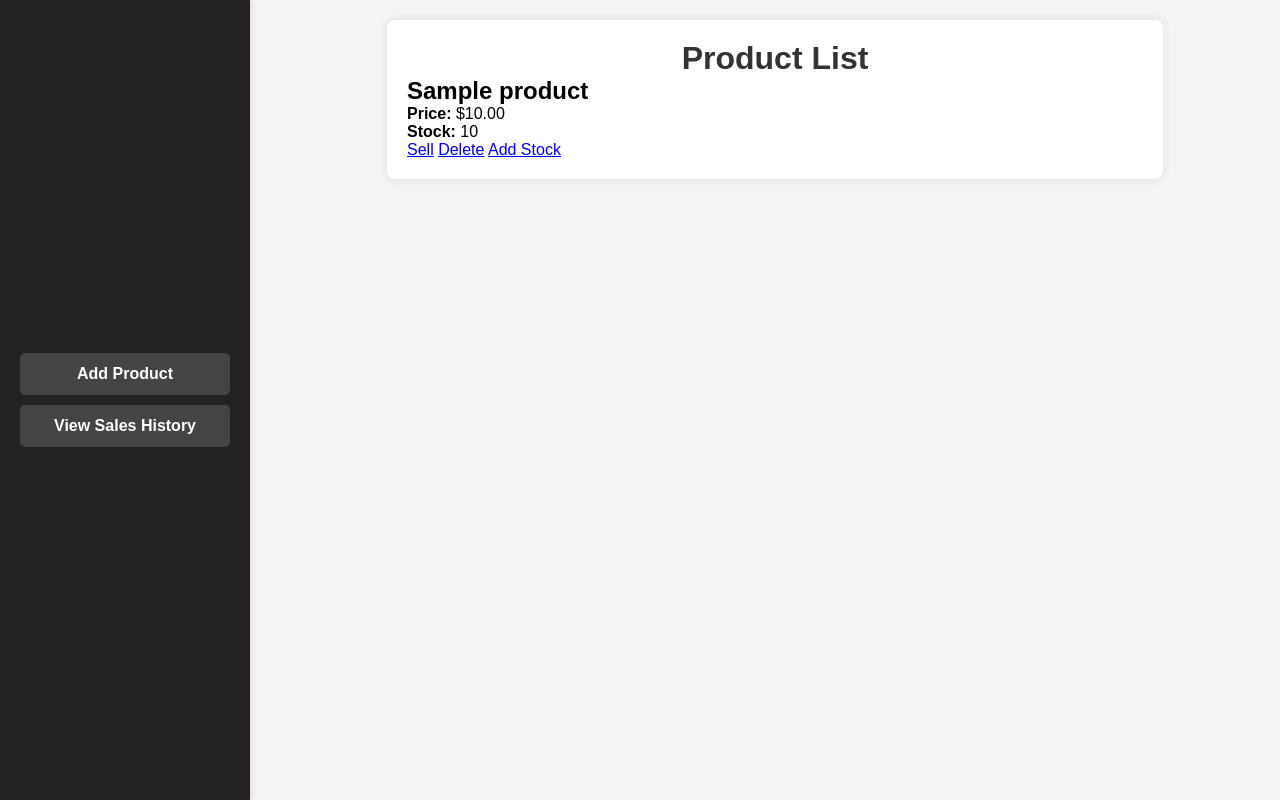
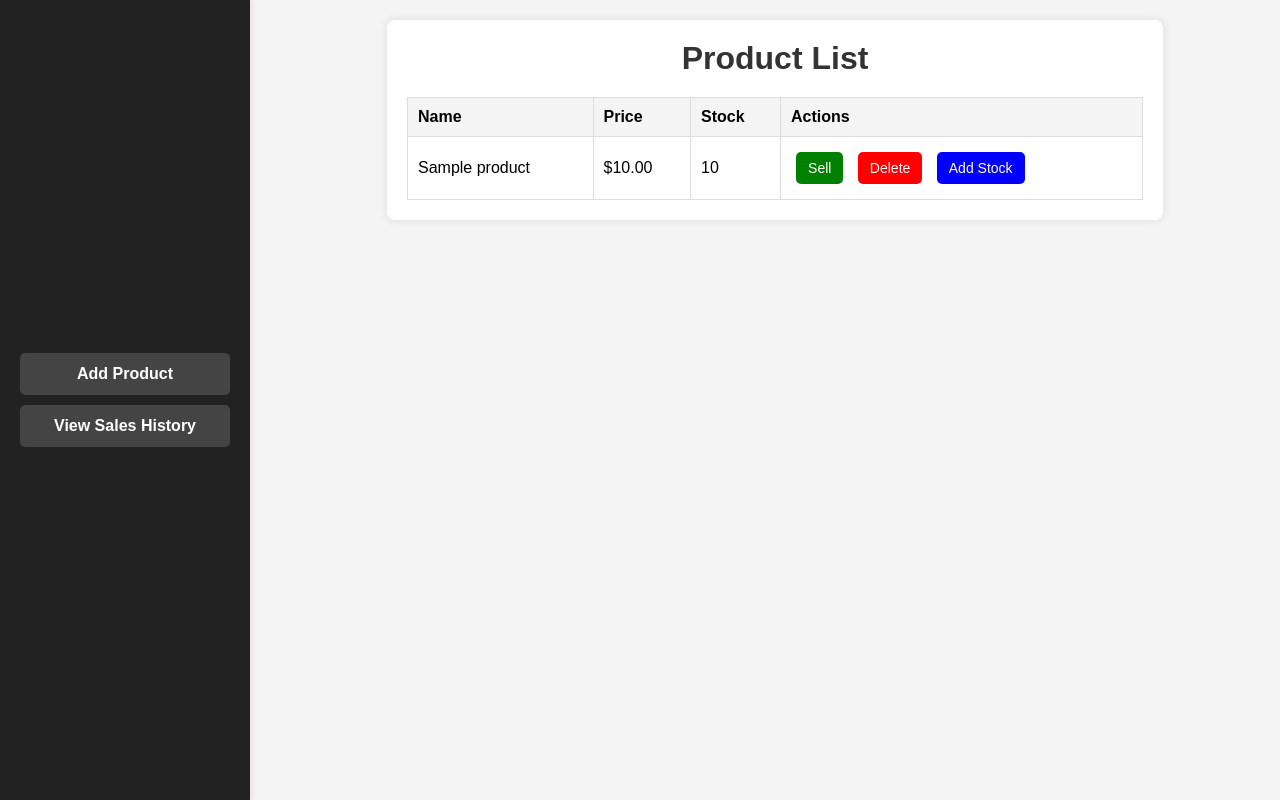
Before and after one commit to veerajsalain/Inventory, a Django app: page / in a window 1280 px wide. Run offline with Django 5.2, Linux system fonts and the light colour scheme; tables that the repository leaves empty hold one stand-in row (values such as "Sample post").

Commit message:
new update

```diff
--- a/inventory/static/css/add_product.css
+++ b/inventory/static/css/add_product.css
@@ -1,6 +1,6 @@
 body {
     font-family: Arial, sans-serif;
-    background-color: #d7dbcf;
+    background-color: #fffff7;
     margin: 0;
     padding: 0;
     display: flex;
@@ -12,7 +12,7 @@ body {
 form {
     width: 500px;
     padding: 40px;
-    background: white;
+    background: rgb(236, 244, 236);
     border-radius: 5px;
     box-shadow: 0 0 10px rgba(0, 0, 0, 0.1);
 }
--- a/inventory/static/css/product_list.css
+++ b/inventory/static/css/product_list.css
@@ -127,7 +127,7 @@ h1 {
     color: #333;
 }
 
-.product-table {
+/* .product-table {
     width: 100%;
     border-collapse: collapse;
 }
@@ -158,4 +158,49 @@ button {
 
 button:hover {
     background-color: #218838;
+} */
+
+/* Styling for the product table */
+table {
+    width: 100%;
+    border-collapse: collapse;
+    margin-top: 20px;
 }
+
+th, td {
+    border: 1px solid #ddd;
+    padding: 10px;
+    text-align: left;
+}
+
+th {
+    background-color: #f4f4f4;
+    font-weight: bold;
+}
+
+/* Button styles */
+.actions a {
+    padding: 8px 12px;
+    margin: 5px;
+    text-decoration: none;
+    border-radius: 5px;
+    color: white;
+    font-size: 14px;
+    display: inline-block;
+}
+
+.sell {
+    background-color: green;
+}
+
+.delete {
+    background-color: red;
+}
+
+.add {
+    background-color: blue;
+}
+
+.actions a:hover {
+    opacity: 0.8;
+}
--- a/inventory/templates/inventory/add_product.html
+++ b/inventory/templates/inventory/add_product.html
@@ -38,7 +38,7 @@
     <meta charset="UTF-8">
     <meta name="viewport" content="width=device-width, initial-scale=1.0">
     <title>Add Product</title>
-    <link rel="stylesheet" type="text/css" href="{% static 'css/add_product.css' %}">
+    <link rel="stylesheet" type="text/css" href="{% static 'css/add_product.css' %}?v=7">
 </head>
 <body>
 
--- a/inventory/templates/inventory/billing.html
+++ b/inventory/templates/inventory/billing.html
@@ -27,7 +27,7 @@
     <meta charset="UTF-8">
     <meta name="viewport" content="width=device-width, initial-scale=1.0">
     <title>Billing</title>
-    <link rel="stylesheet" type="text/css" href="{% static 'css/billing.css' %}?v=3">
+    <link rel="stylesheet" type="text/css" href="{% static 'css/billing.css' %}?v=4">
 </head>
 <body>
 
--- a/inventory/templates/inventory/product_list.html
+++ b/inventory/templates/inventory/product_list.html
@@ -1,82 +1,5 @@
-<!-- {% load static %}
-<!DOCTYPE html>
-<html lang="en">
-<head>
-    <meta charset="UTF-8">
-    <meta name="viewport" content="width=device-width, initial-scale=1.0">
-    <title>Document</title>
-
-{% for product in products %}
-    <link rel="stylesheet" type="text/css" href="{% static 'css/style.css' %}">
-</head>
-<body>
-    <h2>{{ product.name }}</h2>
-    <p>Price: ${{ product.price }}</p>
-    <p>Stock: {{ product.stock }}</p>
-    <a href="{% url 'sell_product' product.id %}">Sell</a> |
-    <a href="{% url 'delete_product' product.id %}">Delete</a>
-    <a href="{% url 'add_stock' product.id %}">Add</a>
-    <hr>
-{% endfor %}
-<a href="{% url 'add_product' %}">Add Product</a>
-<a href="{% url 'sales_history' %}">View Sales History</a>
-</body>
-</html> -->
-
-
-
-<!-- {% for product in products %}
-<link rel="stylesheet" type="text/css" href="{% static 'css/style.css' %}">
-
-    <h2>{{ product.name }}</h2>
-    <p>Price: ${{ product.price }}</p>
-    <p>Stock: {{ product.stock }}</p>
-    <a href="{% url 'sell_product' product.id %}">Sell</a> |
-    <a href="{% url 'delete_product' product.id %}">Delete</a>
-    <a href="{% url 'add_stock' product.id %}">Add</a>
-    <hr>
-{% endfor %}
-<a href="{% url 'add_product' %}">Add Product</a>
-<a href="{% url 'sales_history' %}">View Sales History</a> -->
-
-<!-- {% load static %}
-<!DOCTYPE html>
-<html lang="en">
-<head>
-    <meta charset="UTF-8">
-    <meta name="viewport" content="width=device-width, initial-scale=1.0">
-    <title>Product List</title>
-    <link rel="stylesheet" type="text/css" href="{% static 'css/product_list.css' %}?v=3">
-</head>
-<body>
-
-    <div class="container">
-        <h1>Product List</h1>
-
-        {% for product in products %}
-        <div class="product-card">
-            <h2>{{ product.name }}</h2>
-            <p><strong>Price:</strong> ${{ product.price }}</p>
-            <p><strong>Stock:</strong> {{ product.stock }}</p>
-            <div class="actions">
-                <a href="{% url 'sell_product' product.id %}" class="btn sell">Sell</a>
-                <a href="{% url 'delete_product' product.id %}" class="btn delete">Delete</a>
-                <a href="{% url 'add_stock' product.id %}" class="btn add">Add Stock</a>
-            </div>
-        </div>
-        {% endfor %}
-
-        <div class="footer-actions">
-            <a href="{% url 'add_product' %}" class="btn add-product">Add Product</a>
-            <a href="{% url 'sales_history' %}" class="btn sales-history">View Sales History</a>
-        </div>
-    </div>
-
-</body>
-</html> -->
-
-<!-- {% load static %} -->
-<!DOCTYPE html>
+{% load static %}
+<!-- <!DOCTYPE html>
 <html lang="en">
 <head>
     <meta charset="UTF-8">
@@ -86,7 +9,6 @@
 </head>
 <body>
 
-    <!-- Sidebar -->
     <div class="sidebar">
         <div class="footer-actions">
             <a href="{% url 'add_product' %}" class="btn add-product">Add Product</a>
@@ -94,7 +16,6 @@
         </div>
     </div>
 
-    <!-- Main Content -->
     <div class="content">
         <div class="container">
             <h1>Product List</h1>
@@ -116,3 +37,61 @@
 
 </body>
 </html>
+
+ -->
+
+
+ {% load static %}
+<!DOCTYPE html>
+<html lang="en">
+<head>
+    <meta charset="UTF-8">
+    <meta name="viewport" content="width=device-width, initial-scale=1.0">
+    <title>Product List</title>
+    <link rel="stylesheet" type="text/css" href="{% static 'css/product_list.css' %}?v=7">
+</head>
+<body>
+
+    <!-- Sidebar -->
+    <div class="sidebar">
+        <div class="footer-actions">
+            <a href="{% url 'add_product' %}" class="btn add-product">Add Product</a>
+            <a href="{% url 'sales_history' %}" class="btn sales-history">View Sales History</a>
+        </div>
+    </div>
+
+    <!-- Main Content -->
+    <div class="content">
+        <div class="container">
+            <h1>Product List</h1>
+
+            <table>
+                <thead>
+                    <tr>
+                        <th>Name</th>
+                        <th>Price</th>
+                        <th>Stock</th>
+                        <th>Actions</th>
+                    </tr>
+                </thead>
+                <tbody>
+                    {% for product in products %}
+                    <tr>
+                        <td>{{ product.name }}</td>
+                        <td>${{ product.price }}</td>
+                        <td>{{ product.stock }}</td>
+                        <td class="actions">
+                            <a href="{% url 'sell_product' product.id %}" class="btn sell">Sell</a>
+                            <a href="{% url 'delete_product' product.id %}" class="btn delete">Delete</a>
+                            <a href="{% url 'add_stock' product.id %}" class="btn add">Add Stock</a>
+                        </td>
+                    </tr>
+                    {% endfor %}
+                </tbody>
+            </table>
+
+        </div>
+    </div>
+
+</body>
+</html>
--- a/inventory/templates/inventory/sales_history.html
+++ b/inventory/templates/inventory/sales_history.html
@@ -39,7 +39,7 @@
     <meta charset="UTF-8">
     <meta name="viewport" content="width=device-width, initial-scale=1.0">
     <title>Sales History</title>
-    <link rel="stylesheet" type="text/css" href="{% static 'css/sales_history.css' %}?v=3">
+    <link rel="stylesheet" type="text/css" href="{% static 'css/sales_history.css' %}?v=4">
 </head>
 <body>
 
```
Also changed, not shown: inventory/static/css/billing.css (+85 -1 lines), inventory/static/css/sales_history.css (+12 -1 lines).
